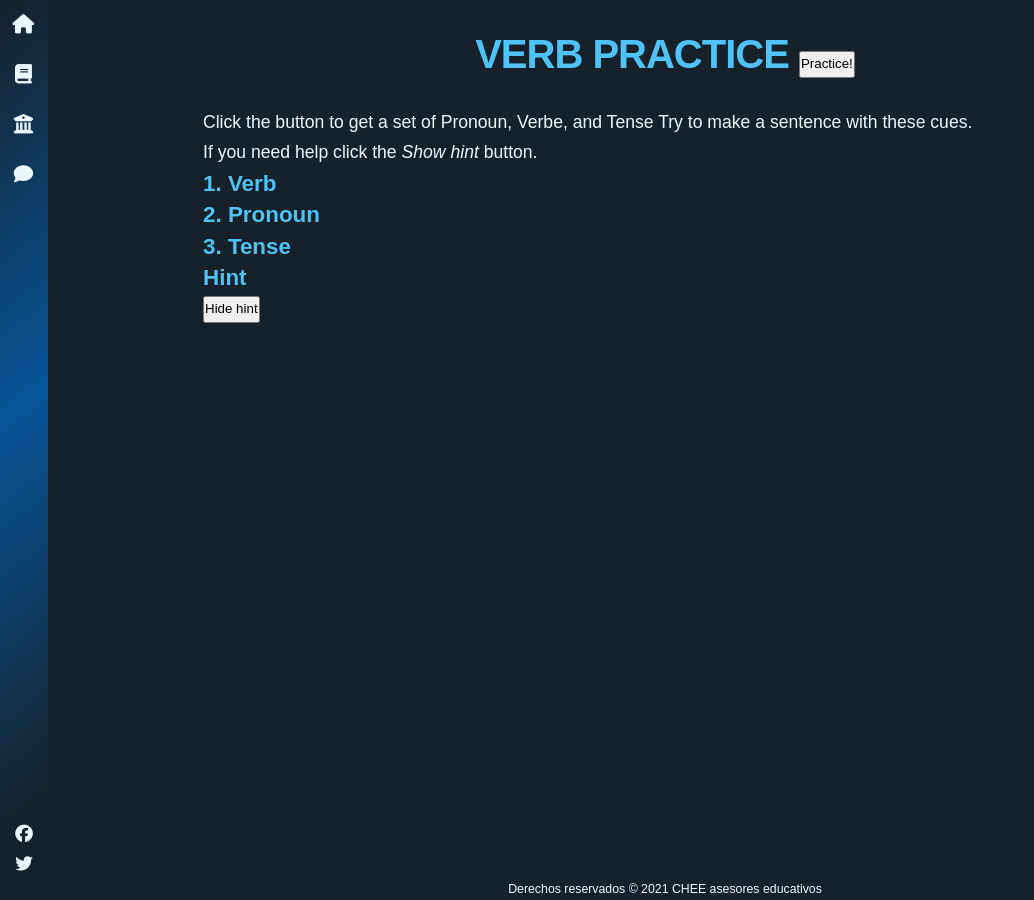
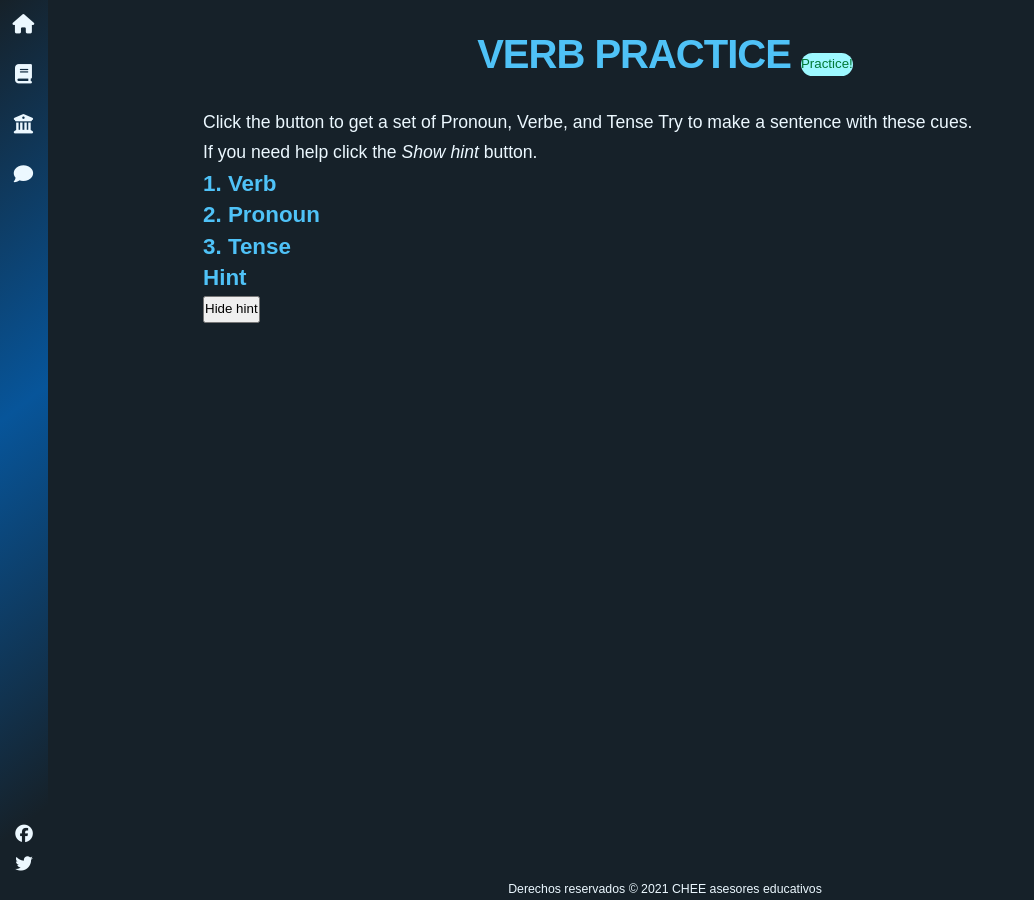
Before and after one commit to camachevaz/ESL, a Jekyll site: the page built from _posts/2021-12-14-verbos.markdown, in a window 1280 px wide. Shown: the whole page, without its empty margins (0-1034 px from the left). Built offline with Jekyll 4.4.1, drawn with Linux system fonts in a browser that asks for light colours; nearby versions of some CDN libraries; some web fonts are replaced.

Commit message:
Update styles.scss

```diff
--- a/assets/styles/styles.scss
+++ b/assets/styles/styles.scss
@@ -10,3 +10,8 @@
 @import "./variables/light-theme";
 
 #verbs{background: #ffffff;}
+
+#btn-practice{border:#46ff6b;
+background: #9df8ff;
+color:#007936;
+border-radius: 1rem;}
```
